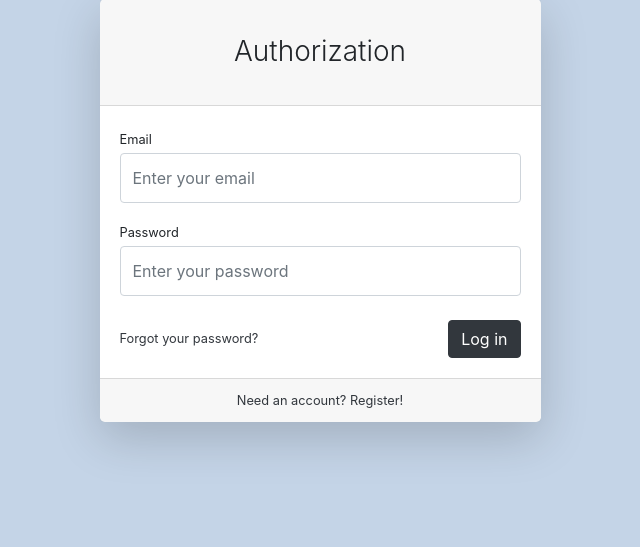
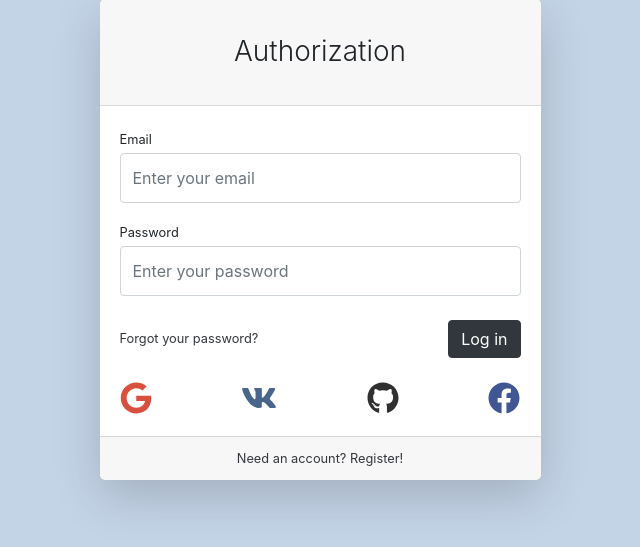
Before and after one commit to Kuleb1n/Online_store, a Django app: page /account/login/ in a window 1280 px wide. Shown: the part 49-596 px from the top of the page, without its empty margins (320-960 px from the left). Run offline with Django 4.2, Linux system fonts and the light colour scheme; some libraries are stand-ins or nearby versions.

Commit message:
adding authorization icons via Google | Vk| GitHub | facebook

```diff
--- a/users/templates/users/login.html
+++ b/users/templates/users/login.html
@@ -43,6 +43,20 @@
                         <a class="small" href="#">Forgot your password?</a>
                         <input class="btn btn-primary" type="submit" value="Log in">
                     </div>
+                    <div class="form-group d-flex align-items-center justify-content-between mt-4 mb-0">
+                        <a href="#">
+                            <i class="fab fa-google fa-2x" style="color: #d9503e;"></i>
+                        </a>
+                        <a href="#">
+                            <i class="fab fa-vk fa-2x" style="color: #4a658b;"></i>
+                        </a>
+                        <a href="#">
+                            <i class="fab fa-github fa-2x" style="color: #303030;"></i>
+                        </a>
+                        <a href="#">
+                            <i class="fab fa-facebook fa-2x" style="color: #405794;"></i>
+                        </a>
+                    </div>
                 </form>
             </div>
             <div class="card-footer text-center">
```
